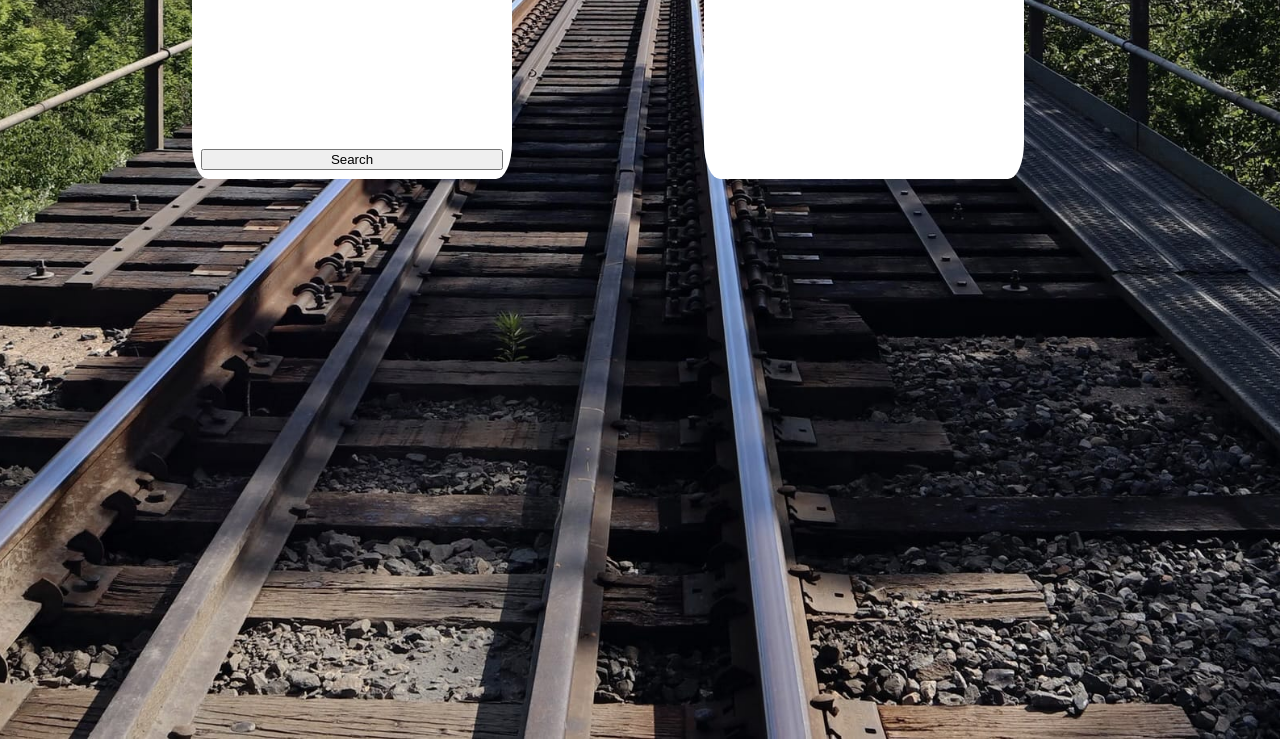
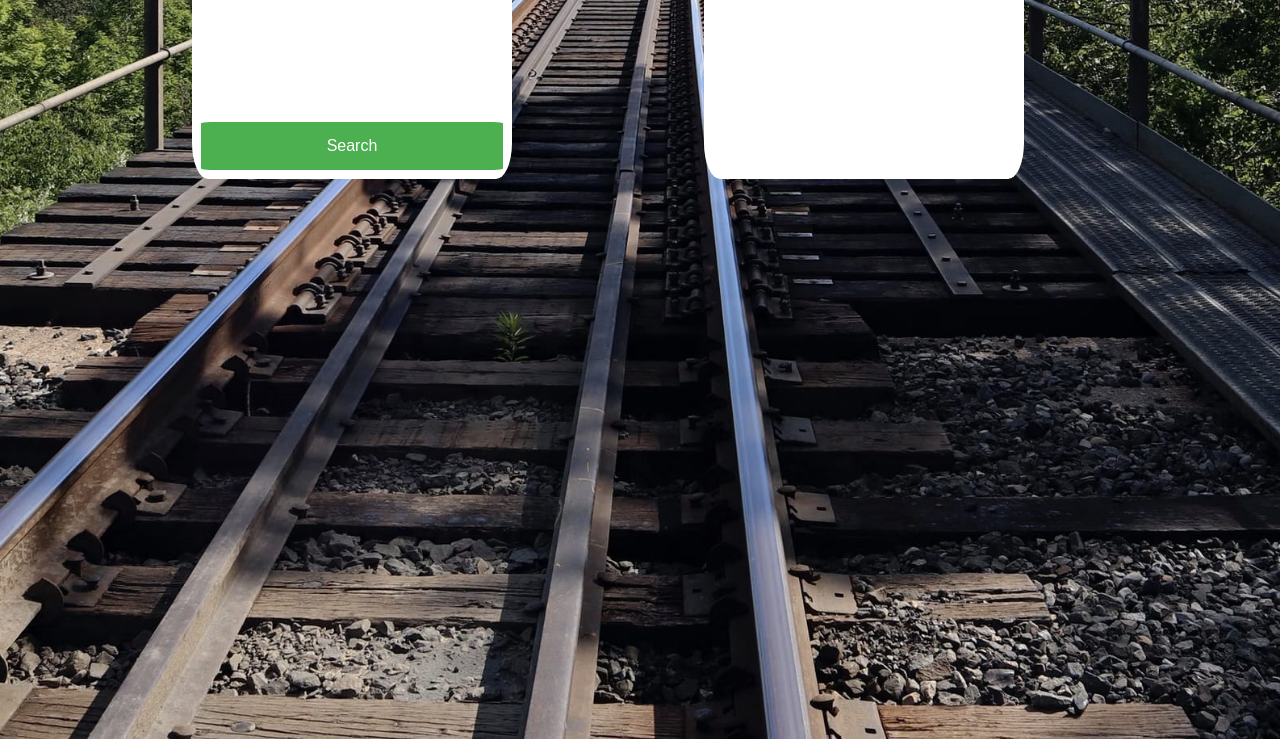
Before and after one commit to Alonajae/tickethack-frontend, a plain HTML site: page index.html in a window 1280 px wide. Shown: the part 859-1598 px from the top of the page. Drawn offline with Linux system fonts and the light colour scheme.

Commit message:
mise en place home

```diff
--- a/index.html
+++ b/index.html
@@ -32,7 +32,7 @@
                 <input id="arrival" type="text" placeholder="Arrival" />
             </div>
             <input type="date" id="date" name="date" required>
-            <button type="submit">Search</button>
+            <button id="search-btn" type="submit">Search</button>
         </form>
         <div id="results">
             <div id="img-container">
--- a/style.css
+++ b/style.css
@@ -72,3 +72,15 @@ body{
     align-items: center;
     justify-content: center;
 }
+
+#search-btn {
+    background-color: #4CAF50; /* Green */
+  border: none;
+  color: white;
+  padding: 15px 32px;
+  text-align: center;
+  text-decoration: none;
+  display: inline-block;
+  font-size: 16px;
+  border-radius: 3%;
+}
```
